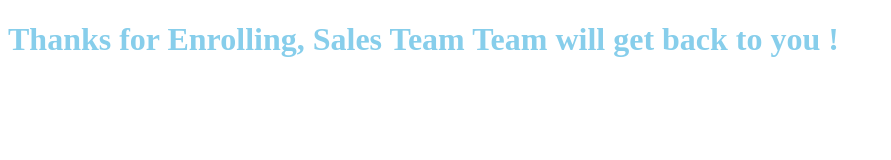
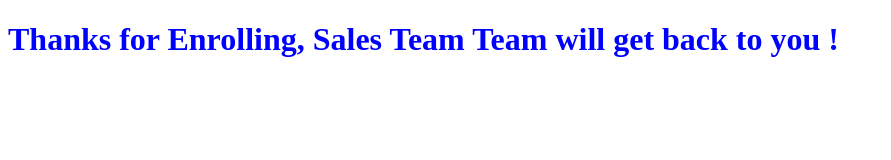
Before and after one commit to sidbala4023/Web-to-Lead-Mini-Project, a plain HTML site: page thanks.html in a window 1280 px wide. Shown: the whole page, without its empty margins (0-891 px from the left). Drawn offline with Linux system fonts and the light colour scheme.

Commit message:
Update thanks.html

```diff
--- a/thanks.html
+++ b/thanks.html
@@ -6,6 +6,6 @@
     <title>Thanks Page !</title>
   </head>
   <body>
-    <h1 style='color:skyblue;text-align:centre'>Thanks for Enrolling, Sales Team Team will get back to you !</h1>
+    <h1 style='color:blue;text-align:centre'>Thanks for Enrolling, Sales Team Team will get back to you !</h1>
   </body>
 </html>
```
